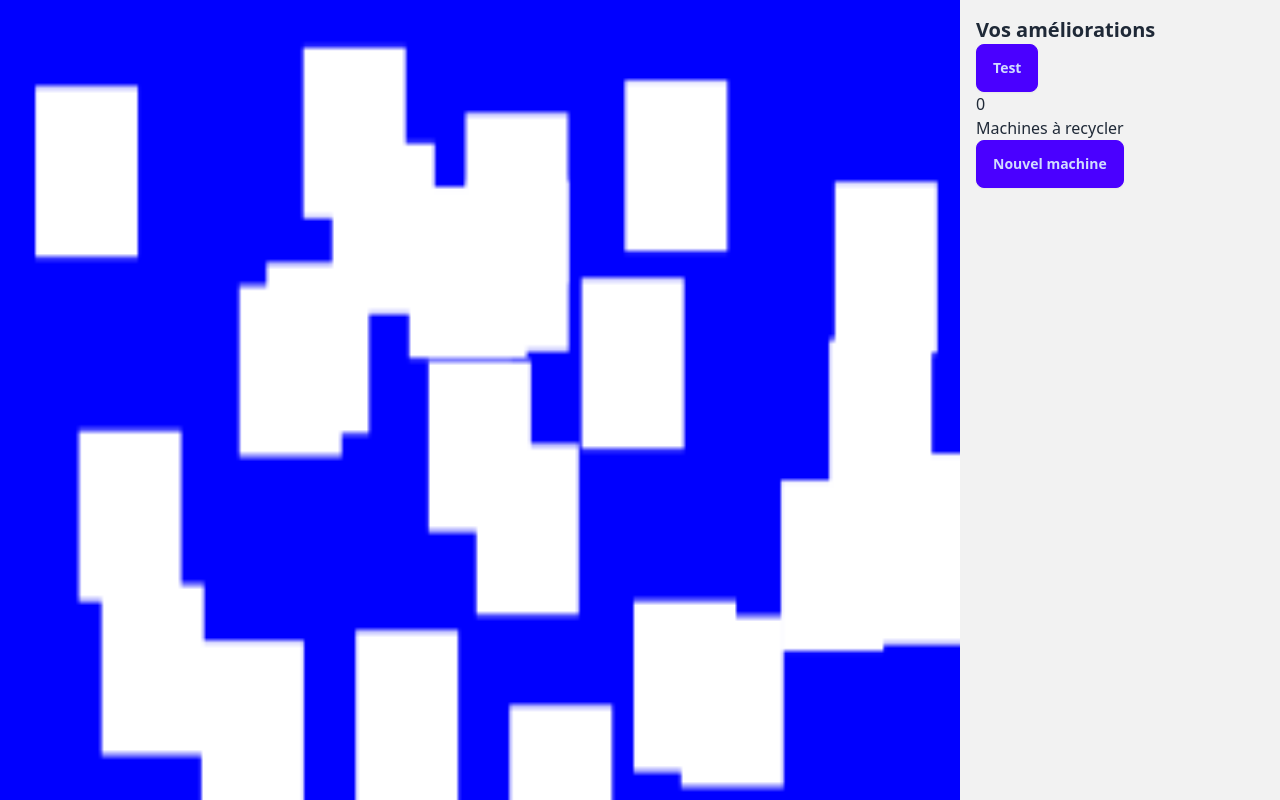
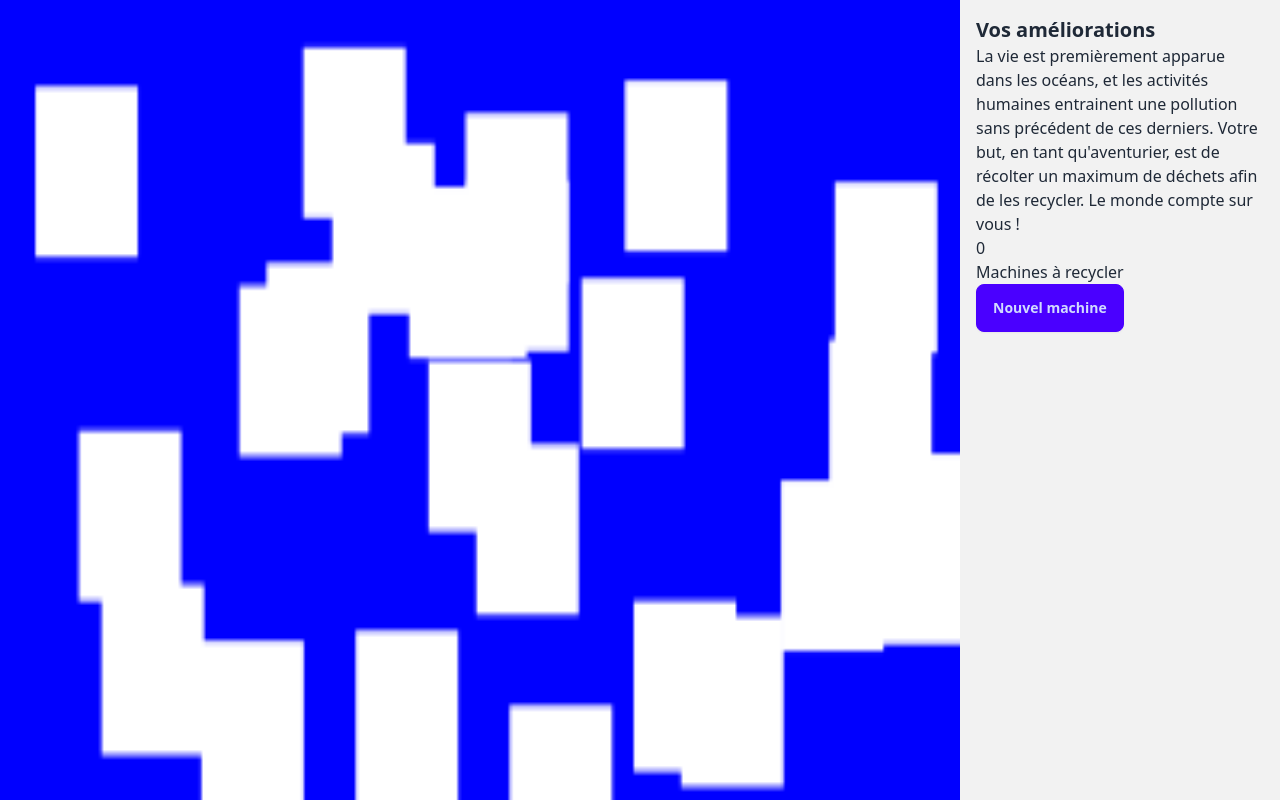
Before and after one commit to Yoshiip/ndi, a SvelteKit app: page / in a window 1280 px wide. Both pictures are taken after a click on the button "Jouer maintenant". Built offline with nearby package versions, Linux system fonts and the light colour scheme.

Commit message:
add description of game

```diff
--- a/src/components/GameSide.svelte
+++ b/src/components/GameSide.svelte
@@ -4,7 +4,7 @@
 
 <div class="w-full max-w-md bg-base-200 p-4">
     <h1 class="text-xl font-bold">Vos améliorations</h1>
-    <button class="btn btn-primary">Test</button>
+    <p>La vie est premièrement apparue dans les océans, et les activités humaines entrainent une pollution sans précédent de ces derniers. Votre but, en tant qu'aventurier, est de récolter un maximum de déchets afin de les recycler. Le monde compte sur vous !</p>
     <p>{game.plasticsRecycled}</p>
 
     <h2>Machines à recycler</h2>
```
